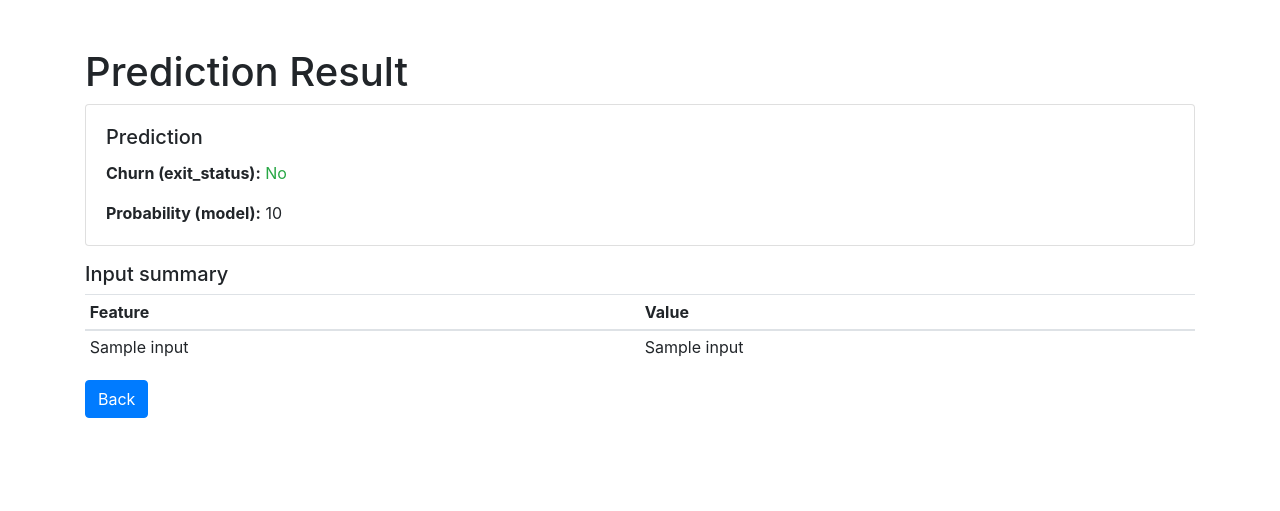
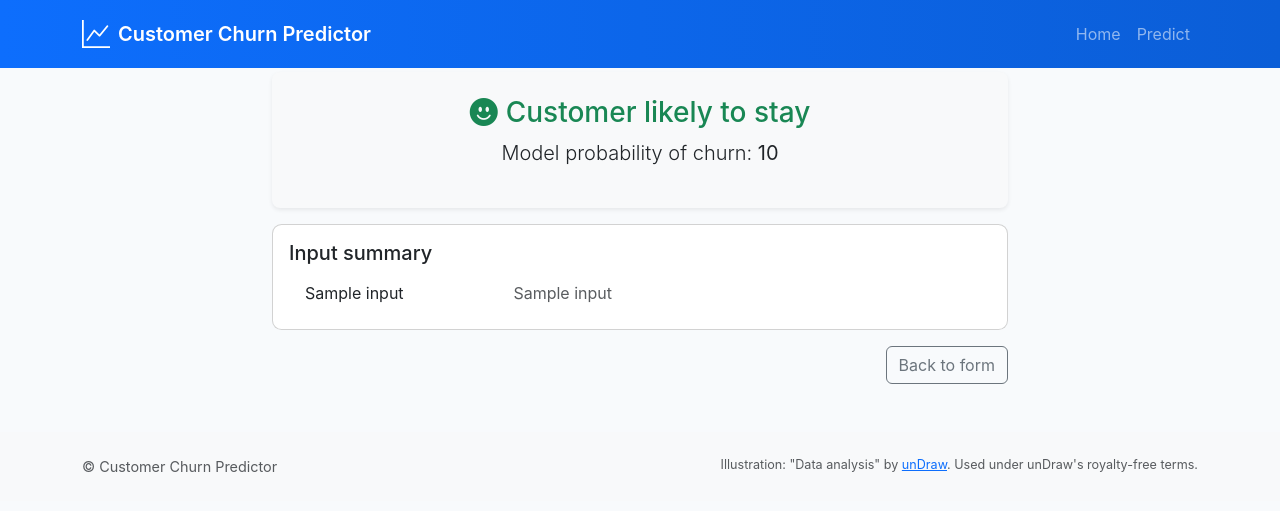
Before and after one commit to trinadh8247/ml_customer_churn, a Flask app: template templates/result.html in a window 1280 px wide. Shown: the top 511 px of the page. Run offline with Flask 2, Linux system fonts and the light colour scheme; the template is opened without the code that fills it: most values are stand-ins (such as "Sample title", 1, 10 or a date in 2020); parts of the project's set-up code (start-up, migrations or seed data) failed here and were passed over.

Commit message:
changed interface

```diff
--- a/app.py
+++ b/app.py
@@ -21,7 +21,7 @@ Notes for maintainers:
 """
 import os
 import pickle
-from flask import Flask, render_template, request
+from flask import Flask, render_template, request, send_from_directory
 import pandas as pd
 import numpy as np
 from sklearn.preprocessing import LabelEncoder, StandardScaler
@@ -183,12 +183,19 @@ def preprocess_input(row_dict):
 
 @app.route("/", methods=["GET"])
 def index():
-    # Provide lists for select fields in the form
+    # Landing page (home). The page describes the project and links to the
+    # prediction form. The landing page uses external illustrations (unDraw).
+    return render_template("home.html")
+
+
+@app.route("/predict", methods=["GET"])
+def predict_form():
+    # Serve the enhanced prediction form (GET). The form posts to POST /predict
+    # which performs prediction (existing backend logic).
     return render_template(
-        "index.html",
+        "predict.html",
         countries=PRE["countries"],
         genders=PRE["genders"],
-        feature_order=FEATURE_ORDER,
     )
 
 
@@ -221,5 +228,20 @@ def predict():
     return render_template("result.html", result=result)
 
 
+@app.route('/notebook', methods=['GET'])
+def serve_notebook():
+    """Serve the project notebook (CHURN_PREDICTION.ipynb) from the repo root.
+
+    This keeps the notebook accessible from the web UI without requiring
+    external hosting. If the file is missing, return a 404 with a clear message.
+    """
+    nb_name = 'CHURN_PREDICTION.ipynb'
+    nb_path = os.path.join(os.getcwd(), nb_name)
+    if os.path.exists(nb_path):
+        # send_from_directory requires the directory and filename separately
+        return send_from_directory(os.getcwd(), nb_name, as_attachment=False)
+    return (f"Notebook not found at {nb_path}", 404)
+
+
 if __name__ == "__main__":
     app.run(debug=True, host="0.0.0.0", port=5000)
--- /dev/null
+++ b/static/css/style.css
@@ -0,0 +1,30 @@
+/* Custom styles for the Customer Churn Predictor UI */
+:root{
+  --brand: #0d6efd; /* primary blue */
+  --muted: #6c757d;
+}
+body{
+  font-family: -apple-system, BlinkMacSystemFont, 'Segoe UI', Roboto, 'Helvetica Neue', Arial;
+  background-color: #f8fafc;
+}
+.navbar-brand span{font-weight:600}
+.card{border-radius:0.6rem}
+.bg-primary{background:linear-gradient(90deg,#0d6efd 0%, #0b5ed7 100%)!important}
+.border-left{border-left-width: .5rem!important}
+
+/* Make the illustration responsive on small screens */
+.hero-illustration{max-width:100%;height:auto}
+
+/* Small utility */
+.rounded-3{border-radius:.75rem}
+
+/* Sticky sidebar behaviour on desktop */
+@media (min-width: 992px){
+  aside .card.sticky-top{position:sticky;top:90px}
+}
+
+/* Footer */
+footer{font-size:0.9rem}
+
+/* Improve button focus for accessibility */
+.btn:focus{box-shadow:0 0 0 .25rem rgba(13,110,253,.25)}
--- a/templates/result.html
+++ b/templates/result.html
@@ -1,40 +1,90 @@
 <!doctype html>
 <html lang="en">
   <head>
-    <meta charset="utf-8">
-    <meta name="viewport" content="width=device-width, initial-scale=1, shrink-to-fit=no">
-    <title>Prediction Result</title>
-    <link href="https://cdn.jsdelivr.net/npm/bootstrap@4.6.2/dist/css/bootstrap.min.css" rel="stylesheet">
+    <meta charset="utf-8" />
+    <meta name="viewport" content="width=device-width, initial-scale=1" />
+    <title>Result — Customer Churn Predictor</title>
+    <link href="https://cdn.jsdelivr.net/npm/bootstrap@5.3.2/dist/css/bootstrap.min.css" rel="stylesheet">
+    <link href="https://cdn.jsdelivr.net/npm/bootstrap-icons@1.10.5/font/bootstrap-icons.css" rel="stylesheet">
+    <link href="/static/css/style.css" rel="stylesheet">
   </head>
   <body>
-    <div class="container mt-5">
-      <h1>Prediction Result</h1>
-      <div class="card mb-3">
-        <div class="card-body">
-          <h5 class="card-title">Prediction</h5>
-          <p class="card-text">
-            <strong>Churn (exit_status):</strong>
-            {% if result.prediction == 1 %}
-              <span class="text-danger">Yes</span>
-            {% else %}
-              <span class="text-success">No</span>
-            {% endif %}
-          </p>
-          <p class="card-text"><strong>Probability (model):</strong> {{ result.probability | round(3) if result.probability is not none else 'N/A' }}</p>
+    <nav class="navbar navbar-expand-lg navbar-dark bg-primary fixed-top">
+      <div class="container">
+        <a class="navbar-brand d-flex align-items-center" href="/">
+          <i class="bi bi-graph-up me-2 fs-3"></i>
+          <span>Customer Churn Predictor</span>
+        </a>
+        <button class="navbar-toggler" type="button" data-bs-toggle="collapse" data-bs-target="#navmenu">
+          <span class="navbar-toggler-icon"></span>
+        </button>
+        <div class="collapse navbar-collapse" id="navmenu">
+          <ul class="navbar-nav ms-auto">
+            <li class="nav-item"><a class="nav-link" href="/">Home</a></li>
+            <li class="nav-item"><a class="nav-link" href="/predict">Predict</a></li>
+          </ul>
         </div>
       </div>
+    </nav>
 
-      <h5>Input summary</h5>
-      <table class="table table-sm">
-        <thead><tr><th>Feature</th><th>Value</th></tr></thead>
-        <tbody>
-        {% for k,v in result.input.items() %}
-          <tr><td>{{k}}</td><td>{{v}}</td></tr>
-        {% endfor %}
-        </tbody>
-      </table>
+    <main class="mt-5 pt-4">
+      <div class="container">
+        <div class="row justify-content-center">
+          <div class="col-lg-8">
+            <!-- Styled result banner -->
+            <div class="p-4 rounded-3 mb-3 text-center bg-light shadow-sm">
+              {% if result.prediction == 1 %}
+                <h3 class="text-danger"><i class="bi bi-emoji-frown-fill me-2"></i>Customer likely to churn</h3>
+                <p class="lead">Model probability: <strong>{{ result.probability | round(3) if result.probability is not none else 'N/A' }}</strong></p>
+              {% else %}
+                <h3 class="text-success"><i class="bi bi-emoji-smile-fill me-2"></i>Customer likely to stay</h3>
+                <p class="lead">Model probability of churn: <strong>{{ result.probability | round(3) if result.probability is not none else 'N/A' }}</strong></p>
+              {% endif %}
+            </div>
 
-      <a class="btn btn-primary" href="/">Back</a>
-    </div>
+            <div class="card mb-3">
+              <div class="card-body">
+                <h5 class="card-title">Input summary</h5>
+                <div class="row">
+                  <div class="col-md-6">
+                    <ul class="list-group list-group-flush">
+                      {# Safely get first 5 items: convert dict_items to a list then slice #}
+                      {% for k, v in (result.input.items()|list)[:5] %}
+                      <li class="list-group-item d-flex justify-content-between align-items-center">
+                        <span>{{k}}</span><span class="text-muted">{{v}}</span>
+                      </li>
+                      {% endfor %}
+                    </ul>
+                  </div>
+                  <div class="col-md-6">
+                    <ul class="list-group list-group-flush">
+                      {# Safely get items 6-10 (indexes 5 to 9): convert to list then slice #}
+                      {% for k, v in (result.input.items()|list)[5:10] %}
+                      <li class="list-group-item d-flex justify-content-between align-items-center">
+                        <span>{{k}}</span><span class="text-muted">{{v}}</span>
+                      </li>
+                      {% endfor %}
+                    </ul>
+                  </div>
+                </div>
+              </div>
+            </div>
+
+            <div class="text-end">
+              <a class="btn btn-outline-secondary" href="/predict">Back to form</a>
+            </div>
+          </div>
+        </div>
+      </div>
+    </main>
+
+    <footer class="mt-5 py-4 bg-light text-muted">
+      <div class="container d-flex justify-content-between">
+        <div>© Customer Churn Predictor</div>
+        <div class="text-end small">Illustration: "Data analysis" by <a href="https://undraw.co/" target="_blank" rel="noopener">unDraw</a>. Used under unDraw's royalty-free terms.</div>
+      </div>
+    </footer>
+
+    <script src="https://cdn.jsdelivr.net/npm/bootstrap@5.3.2/dist/js/bootstrap.bundle.min.js"></script>
   </body>
 </html>
```
Also changed, not shown: templates/home.html (added, +125 -0 lines), templates/index.html (deleted, +0 -118 lines), templates/predict.html (added, +186 -0 lines), test_predict.py (added, +32 -0 lines), static/img/analytics.svg (added), 1 other file.
